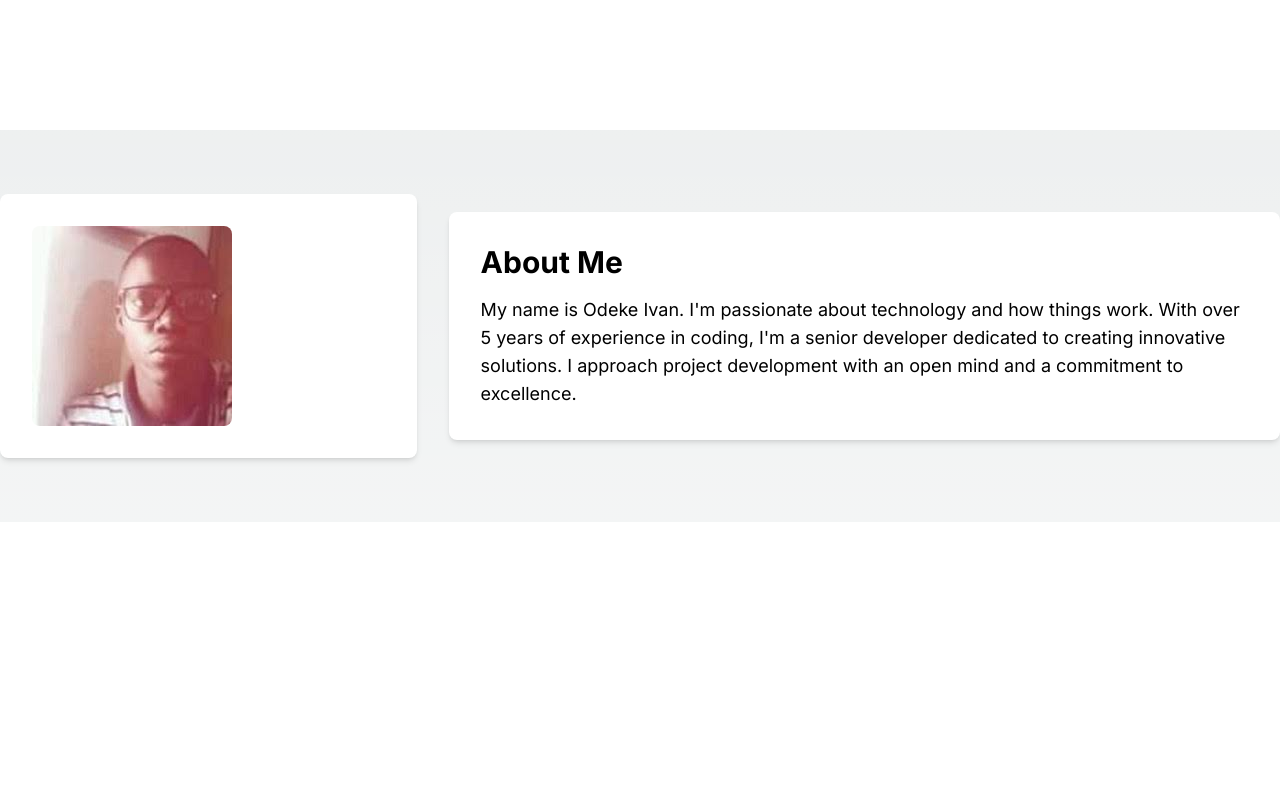
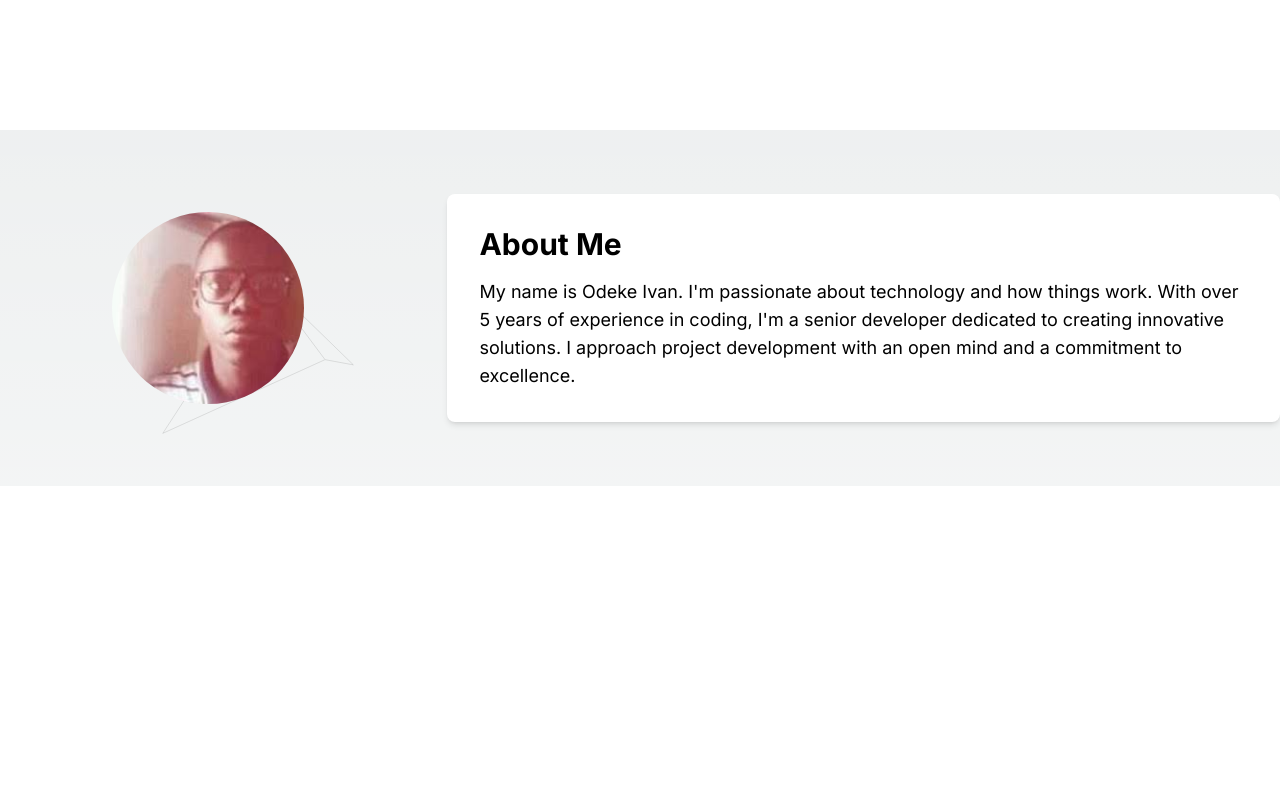
Before and after one commit to ivancliff029/portfolio, a Next.js app: page / in a window 1280 px wide. Shown: the part 1522-2320 px from the top of the page. Built offline with nearby package versions, Linux system fonts and the light colour scheme.

Commit message:
Fix:cleaned code

```diff
--- a/app/Components/AboutMe.tsx
+++ b/app/Components/AboutMe.tsx
@@ -1,28 +1,65 @@
+import React from "react";
 import Image from "next/image";
+import { motion } from "framer-motion";
+import AnimatedAboutMe from "./AnimatedAboutMe";
 
 const AboutMe = () => {
   return (
-      <div className="container mx-auto py-16">
-        <div className="flex flex-col md:flex-row items-center justify-center space-y-8 md:space-y-0 md:space-x-8">
+    <div className="relative container mx-auto py-16 overflow-hidden">
+      <AnimatedAboutMe />
+      <motion.div
+        initial={{ opacity: 0 }}
+        animate={{ opacity: 1 }}
+        transition={{ duration: 0.5 }}
+        className="relative z-10 flex flex-col md:flex-row items-center justify-center space-y-8 md:space-y-0 md:space-x-8"
+      >
         {/* Image div */}
-          <div className="md:w-1/3 bg-white rounded-lg shadow-md p-8">
+        <motion.div
+          initial={{ x: -100, opacity: 0 }}
+          animate={{ x: 0, opacity: 1 }}
+          transition={{ duration: 0.8, delay: 0.2 }}
+          className="md:w-1/3"
+        >
+          <motion.div
+            whileHover={{ scale: 1.05 }}
+            transition={{ type: "spring", stiffness: 300 }}
+            className="relative w-48 h-48 mx-auto" // Adjusted size and centered
+          >
             <Image
               src="/img/ivan cliff.jpeg"
               alt="Your Story"
-              className="rounded-lg"
-              width={200}
-              height={200}
+              className="rounded-full"
+              layout="fill"
+              objectFit="cover"
             />
-          </div>
+          </motion.div>
+        </motion.div>
 
         {/* Text div */}
-          <div className="md:w-2/3 bg-white rounded-lg shadow-md p-8">
-            <h2 className="text-3xl font-bold mb-4">About Me</h2>
-            <p className="text-lg">
+        <motion.div
+          initial={{ x: 100, opacity: 0 }}
+          animate={{ x: 0, opacity: 1 }}
+          transition={{ duration: 0.8, delay: 0.4 }}
+          className="md:w-2/3 bg-white rounded-lg shadow-md p-8"
+        >
+          <motion.h2
+            initial={{ y: -20, opacity: 0 }}
+            animate={{ y: 0, opacity: 1 }}
+            transition={{ duration: 0.5, delay: 0.6 }}
+            className="text-3xl font-bold mb-4"
+          >
+            About Me
+          </motion.h2>
+          <motion.p
+            initial={{ y: 20, opacity: 0 }}
+            animate={{ y: 0, opacity: 1 }}
+            transition={{ duration: 0.5, delay: 0.8 }}
+            className="text-lg"
+          >
             My name is Odeke Ivan. I'm passionate about technology and how things work. With over 5 years of experience in coding, I'm a senior developer dedicated to creating innovative solutions. I approach project development with an open mind and a commitment to excellence.
-            </p>
-          </div>
-        </div>
+          </motion.p>
+        </motion.div>
+      </motion.div>
     </div>
   );
 };
--- /dev/null
+++ b/app/Components/AnimatedAboutMe.tsx
@@ -0,0 +1,81 @@
+import React, { useState, useEffect } from 'react';
+import { motion } from 'framer-motion';
+
+interface Node {
+  id: number;
+  x: number;
+  y: number;
+}
+
+const AnimatedBackground = () => {
+  const [nodes, setNodes] = useState<Node[]>([]);
+  const [windowSize, setWindowSize] = useState({ width: 1000, height: 1000 });
+
+  useEffect(() => {
+    const updateWindowSize = () => {
+      setWindowSize({ width: window.innerWidth, height: window.innerHeight });
+    };
+
+    updateWindowSize();
+    window.addEventListener('resize', updateWindowSize);
+
+    return () => window.removeEventListener('resize', updateWindowSize);
+  }, []);
+
+  useEffect(() => {
+    const generateNodes = (): Node[] => {
+      return Array.from({ length: 20 }, (_, i) => ({
+        id: i,
+        x: Math.random() * windowSize.width,
+        y: Math.random() * windowSize.height,
+      }));
+    };
+
+    setNodes(generateNodes());
+  }, [windowSize]);
+
+  const drawLine = (start: Node, end: Node) => {
+    const distance = Math.hypot(end.x - start.x, end.y - start.y);
+    if (distance < 200) {
+      return (
+        <motion.line
+          key={`${start.id}-${end.id}`}
+          x1={start.x}
+          y1={start.y}
+          x2={end.x}
+          y2={end.y}
+          stroke="rgba(0, 0, 0, 0.1)"
+          strokeWidth={1}
+          initial={{ pathLength: 0 }}
+          animate={{ pathLength: 1 }}
+          transition={{ duration: 2, repeat: Infinity, repeatType: "reverse" }}
+        />
+      );
+    }
+    return null;
+  };
+
+  return (
+    <div className="absolute inset-0 overflow-hidden">
+      <svg width={windowSize.width} height={windowSize.height}>
+        {nodes.map((node, i) =>
+          nodes.slice(i + 1).map((otherNode) => drawLine(node, otherNode))
+        )}
+        {nodes.map((node) => (
+          <motion.circle
+            key={node.id}
+            cx={node.x}
+            cy={node.y}
+            r={2}
+            fill="rgba(0, 0, 0, 0.2)"
+            initial={{ scale: 0 }}
+            animate={{ scale: [0, 1, 0] }}
+            transition={{ duration: 2, repeat: Infinity }}
+          />
+        ))}
+      </svg>
+    </div>
+  );
+};
+
+export default AnimatedBackground;
--- /dev/null
+++ b/app/Components/AnimatedBackground.tsx
@@ -0,0 +1,81 @@
+import React, { useState, useEffect } from 'react';
+import { motion } from 'framer-motion';
+
+interface Node {
+  id: number;
+  x: number;
+  y: number;
+}
+
+const AnimatedBackground = () => {
+  const [nodes, setNodes] = useState<Node[]>([]);
+  const [windowSize, setWindowSize] = useState({ width: 1000, height: 1000 });
+
+  useEffect(() => {
+    const updateWindowSize = () => {
+      setWindowSize({ width: window.innerWidth, height: window.innerHeight });
+    };
+
+    updateWindowSize();
+    window.addEventListener('resize', updateWindowSize);
+
+    return () => window.removeEventListener('resize', updateWindowSize);
+  }, []);
+
+  useEffect(() => {
+    const generateNodes = (): Node[] => {
+      return Array.from({ length: 20 }, (_, i) => ({
+        id: i,
+        x: Math.random() * windowSize.width,
+        y: Math.random() * windowSize.height,
+      }));
+    };
+
+    setNodes(generateNodes());
+  }, [windowSize]);
+
+  const drawLine = (start: Node, end: Node) => {
+    const distance = Math.hypot(end.x - start.x, end.y - start.y);
+    if (distance < 200) {
+      return (
+        <motion.line
+          key={`${start.id}-${end.id}`}
+          x1={start.x}
+          y1={start.y}
+          x2={end.x}
+          y2={end.y}
+          stroke="rgba(255, 255, 255, 0.2)"
+          strokeWidth={1}
+          initial={{ pathLength: 0 }}
+          animate={{ pathLength: 1 }}
+          transition={{ duration: 2, repeat: Infinity, repeatType: "reverse" }}
+        />
+      );
+    }
+    return null;
+  };
+
+  return (
+    <div className="absolute inset-0 overflow-hidden bg-blue-900">
+      <svg width={windowSize.width} height={windowSize.height}>
+        {nodes.map((node, i) =>
+          nodes.slice(i + 1).map((otherNode) => drawLine(node, otherNode))
+        )}
+        {nodes.map((node) => (
+          <motion.circle
+            key={node.id}
+            cx={node.x}
+            cy={node.y}
+            r={2}
+            fill="white"
+            initial={{ scale: 0 }}
+            animate={{ scale: [0, 1, 0] }}
+            transition={{ duration: 2, repeat: Infinity }}
+          />
+        ))}
+      </svg>
+    </div>
+  );
+};
+
+export default AnimatedBackground;
--- a/app/page.tsx
+++ b/app/page.tsx
@@ -1,33 +1,48 @@
 "use client";
 import React from 'react';
+import { motion } from 'framer-motion';
 import Navbar from './Components/Navbar';
 import Footer from './Components/Footer';
 import ContactForm from './Components/ContactForm';
 import AboutMe from './Components/AboutMe';
 import Technologies from './Components/Technologies';
+import AnimatedBackground from './Components/AnimatedBackground';
 
 const Home = () => {
   return (
     <>
       <Navbar />
-      <div className="flex flex-col items-center justify-center h-screen bg-blue-500 text-white bg-cover bg-center relative" style={{ backgroundImage: `url('/img/banner.jpg')` }}>
+      <div className="relative h-screen overflow-hidden">
+        <AnimatedBackground />
+        <div className="relative z-10 flex flex-col items-center justify-center h-full text-white">
           <div className="flex w-full h-full items-center justify-between px-8">
-          <div className="max-w-md">
+            <motion.div
+              className="max-w-md"
+              initial={{ opacity: 0, y: 20 }}
+              animate={{ opacity: 1, y: 0 }}
+              transition={{ duration: 0.8 }}
+            >
               <h1 className="text-4xl font-bold mb-4">Welcome to My World</h1>
               <p className="text-lg">
                 You are either a 0 or a 1
               </p>
-            <div className="mt-8">
+              <motion.div
+                className="mt-8"
+                initial={{ opacity: 0 }}
+                animate={{ opacity: 1 }}
+                transition={{ delay: 0.5, duration: 0.5 }}
+              >
                 <a
                   href="/portfolio"
                   className="bg-white text-blue-500 py-2 px-4 rounded-full font-semibold"
                 >
                   View Portfolio
                 </a>
-            </div>
-          </div>
+              </motion.div>
+            </motion.div>
             <div className="hidden md:block">
 
+            </div>
           </div>
         </div>
       </div>
--- a/package.json
+++ b/package.json
@@ -9,6 +9,7 @@
     "lint": "next lint"
   },
   "dependencies": {
+    "framer-motion": "^11.2.12",
     "next": "^13.5.6",
     "react": "18.2.0",
     "react-dom": "18.2.0",
```
Also changed, not shown: 1 other file (tests, documents, lock files or other folders). Lines whose indentation alone changed are shown as unchanged.
